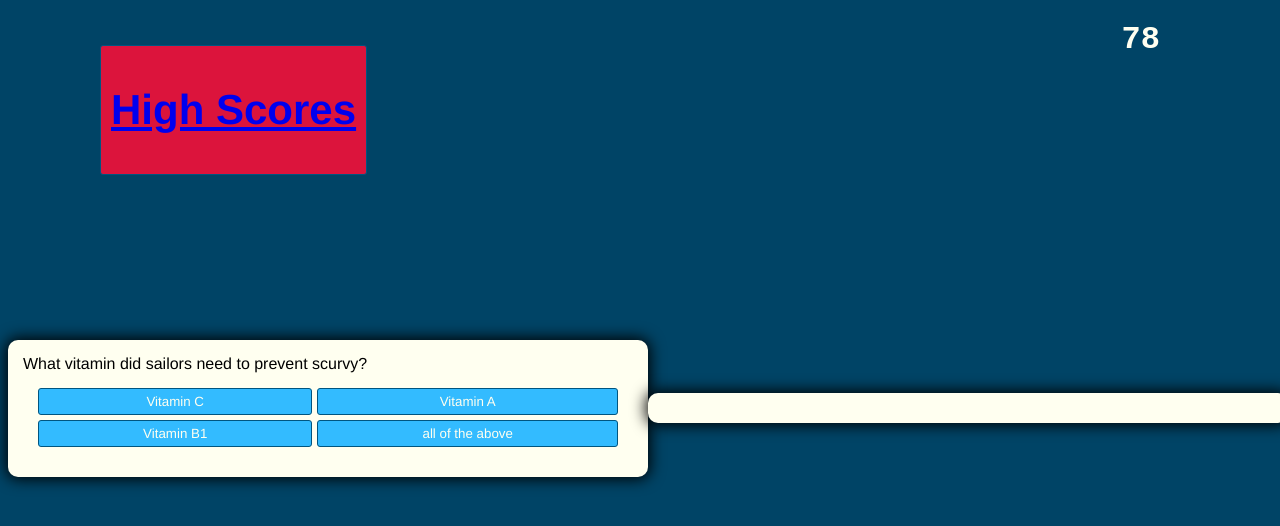
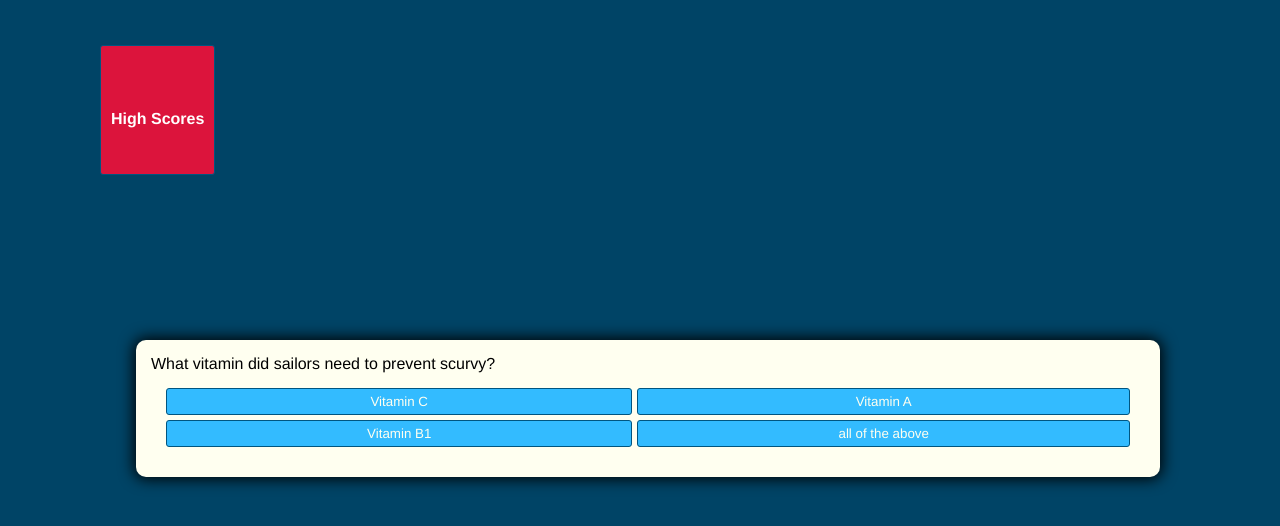
Before and after one commit to samuellutz/quiz, a plain HTML site: page index.html in a window 1280 px wide. Both pictures are taken after a click on the button "start". Drawn offline with Linux system fonts and the light colour scheme.

Commit message:
taking steps forward

```diff
--- a/index.html
+++ b/index.html
@@ -9,13 +9,12 @@
   </head>
   <body>
     <div id = "high-scores" class="btn">
-      <h2><a href="#">High Scores</a></h2>
+      <h2><a href="#">High Scores</a> </h2>
   </div>
-    <h1 id="time" class="hide">Time</h1>
+    <h1 id="time" class="hide"></h1>
    <!-- building buttons to start game and for answers -->
    <div id="question-container" class="container hide">
        <div>
-        <h1 id="time" class="hide">Time</h1>
            <div id="question">question</div>
            <div id="answer-buttons" class="btn-grid">
                <button class="btn">answer a</button>
@@ -25,7 +24,7 @@
            </div>
         </div>
     </div>
-    <div id = "end-screen" class = "hide">
+    <div id = "end-screen" class = "container hide">
       <h3>You're finished!</h3>
       <h4>Your final score is <span id = "score"></span> </h4>
       <h4>
@@ -33,18 +32,18 @@
       </h4>
       <button id = "submit-button" class = "submit-button button"> Submit Score</button>
   </div>
-        <div class="controls container">
+        <div class="controls">
             <button id="start-btn" class="start-btn btn">start</button>
             <button id="next-btn" class="next-btn btn hide">next</button>
-            <button id="finish-button" class="finish-button btn hide">Enter High Score!</button>
+            <button id="finish-button" class="finish-button btn hide">finish</button>
         </div>
-        <div id = "scoreboard" class = "hide">
+        <div id = "scoreboard" class = "hide container">
           <h3>Scoreboard</h3>
            <ul id = "scores">
                <li id = "li"></li>
            </ul>
-          <button id = "reset-button" class = "reset-button button"> Reset Scoreboard</button>
-          <button id = "restart-button" class = "restart-button button"> Play Again</button>
+          <button id = "reset-button" class = "reset-button btn"> Reset Scoreboard</button>
+          <button id = "restart-button" class = "restart-button btn"> Play Again</button>
       </div>
 <script src="script.js"></script>
   </body>
--- a/script.js
+++ b/script.js
@@ -2,13 +2,12 @@ var startbutton = document.getElementById("start-btn");
 var nextbutton = document.getElementById("next-btn");
 var enterhighScore = document.getElementById("enter-high-score")
 const questionContainterElement = document.getElementById("question-container")
-const timeText = document.getElementById("time")
+var timer = document.getElementById("time")
 const button1 = document.getElementById("btn1")
 const questionElement = document.getElementById("question")
 const answerButtonsElement = document.getElementById("answer-buttons")
 let shuffledQuestions, currentQuestionIndex
 const endScreenElement = document.getElementById("end-screen")
-const submitButton = document.getElementById("submit-button")
 const scoreboardElement = document.getElementById("scoreboard")
 const resetButton = document.getElementById("reset-button")
 const restartButton = document.getElementById("restart-button")
@@ -17,45 +16,47 @@ var leaderBoard = document.getElementById("scores")
 var scores = []
 const finalScore = document.getElementById("score")
 var userName = document.getElementById("initials")
-var finishButton = document.getElementById("finish-button")
+const finishButton = document.getElementById("finish-button")
+const submitButton = document.getElementById("submit-button")
+secondsLeft = 75
+timerInterval = null
 
-function timer(){
-    var counter = 80;
-    setInterval(function() {
-      counter--;
-       if (counter >= 0) {
-          span = document.getElementById("time");
-          span.innerHTML = counter;
-       }
-       else {
-        window.location.reload();
-           alert ("sorry out of time.")
-          clearInterval(counter);
+function timer() {
+    timerInterval = setInterval(function() {
+        secondsLeft--;
+        timer.textContent = secondsLeft
+        if (secondsLeft == 0) {
+            endGame()
+            clearInterval(timerInterval);
+            nextbutton.classList.add("hide")
         }
-        timeText.textContent = counter;
-      }, 1000);
- };
+    }, 1000)
+}
 
 startbutton.addEventListener("click", startGame)
 nextbutton.addEventListener("click", () => {
     currentQuestionIndex++
     setNextQuestion()
+
 })
 document.getElementById
-// function startGame(){
-//     timer()
-//     console.log("started")
-//     startbutton.classList.add("hide")
-//     questionContainterElement.classList.remove("hide")
-//     timeText.classList.remove("hide")
-//     shuffledQuestions = questions.sort(() => Math.random() - .5)
-//     currentQuestionIndex = 0
-//     setNextQuestion()
-// }
 
 function setNextQuestion(questions) {
     resetState()
     showQuestion(shuffledQuestions[currentQuestionIndex])
+}
+
+restartButton.addEventListener("click", startGame)
+restartButton.addEventListener("click", timer)
+
+function startGame(){
+    console.log("started")
+    startbutton.classList.add("hide")
+    questionContainterElement.classList.remove("hide")
+    timer.classList.remove("hide")
+    shuffledQuestions = questions.sort(() => Math.random() - .5)
+    currentQuestionIndex = 0
+    setNextQuestion()
 }
 
 function showQuestion(question){
@@ -66,9 +67,16 @@ function showQuestion(question){
              button.classList.add("btn");
              if (answers.correct) {
                  button.dataset.correct = answers.correct;
+                 button.addEventListener("click", function(e) {
+                    selectAnswer(e)
+                 })
              }
              button.addEventListener("click", selectAnswer);
              answerButtonsElement.appendChild(button);
+             button.addEventListener("click", function(e) {
+                selectAnswer(e)
+                secondsLeft -= 20;
+              })
          })
 }
 
@@ -94,17 +102,7 @@ function selectAnswer(e) {
         finishButton.classList.remove("hide")
     }
 }
-// finishButton.addEventListener("click", endGame)
-function startGame(){
-    timer()
-    console.log("started")
-    startbutton.classList.add("hide")
-    questionContainterElement.classList.remove("hide")
-    timeText.classList.remove("hide")
-    shuffledQuestions = questions.sort(() => Math.random() - .5)
-    currentQuestionIndex = 0
-    setNextQuestion()
-}
+finishButton.addEventListener("click", endGame)
 
 function endGame() {
     finishButton.classList.add("hide")
@@ -135,6 +133,7 @@ function submitScore() {
     })
     populateScoreboard()
 }
+
 function resetGame() {//NEED TO RESET STATES CORRECTLY TO BEGIN THE TEST AGAIN
     submitButton.classList.remove("hide")
     nextbutton.classList.remove("hide")
@@ -160,29 +159,6 @@ function resetGame() {//NEED TO RESET STATES CORRECTLY TO BEGIN THE TEST AGAIN
       questionElement.classList.add("hide")
     answerButtonsElement.classList.add("hide")
     }
-
-// function startGame(){
-//     timer()
-//     console.log("started")
-//     startbutton.classList.add("hide")
-//     questionContainterElement.classList.remove("hide")
-//     timeText.classList.remove("hide")
-//     shuffledQuestions = questions.sort(() => Math.random() - .5)
-//     currentQuestionIndex = 0
-//     setNextQuestion()
-// }
-// function setStatusClass (element, correct) {
-//     clearStatusClass(element)
-//     if (correct){
-//         element.classList.add("correct")
-//     } else {
-//         element.classList.add("wrong")
-//     }
-// }
-// function clearStatusClass(element) {
-//     element.classList.remove("correct")
-//     element.classList.remove("wrong")
-// }
 //     function timer(){
 //     var counter = 80;
 //     setInterval(function() {
@@ -251,5 +227,3 @@ const questions =  [
     }
 
 ];
-
-//  we need for the prompt to pop up at random on the screen
--- a/style.css
+++ b/style.css
@@ -78,19 +78,27 @@ body.wrong {
     right: 100px;
 }
 #high-scores {
-  color: ivory;
-  background-color: crimson;
   font-size: 28px;
+  color: white;
   position: absolute;
   top: 45px;
   left: 100px;
+  background-color: crimson;
 }
 #scores {
   list-style-type: none;
 }
 #end-screen, #scoreboard {
-  font-size: 28px;
+  font-size: 20px;
   color: rgb(0, 0, 0);
   justify-content: center;
   align-content: center;
 }
+a {
+  font-size: 16px;
+  color: white;
+  top: 45px;
+  left: 100px;
+  flex-direction: column;
+  text-decoration: none;
+}
```
